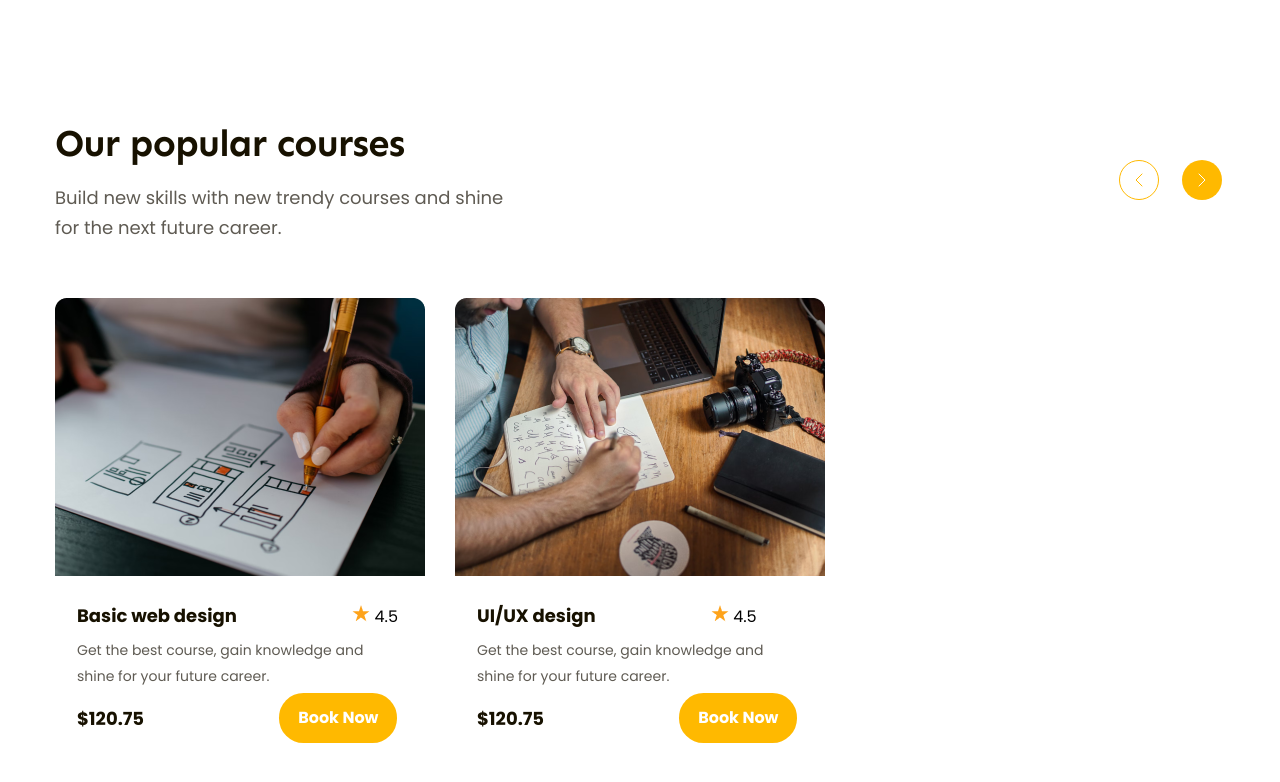
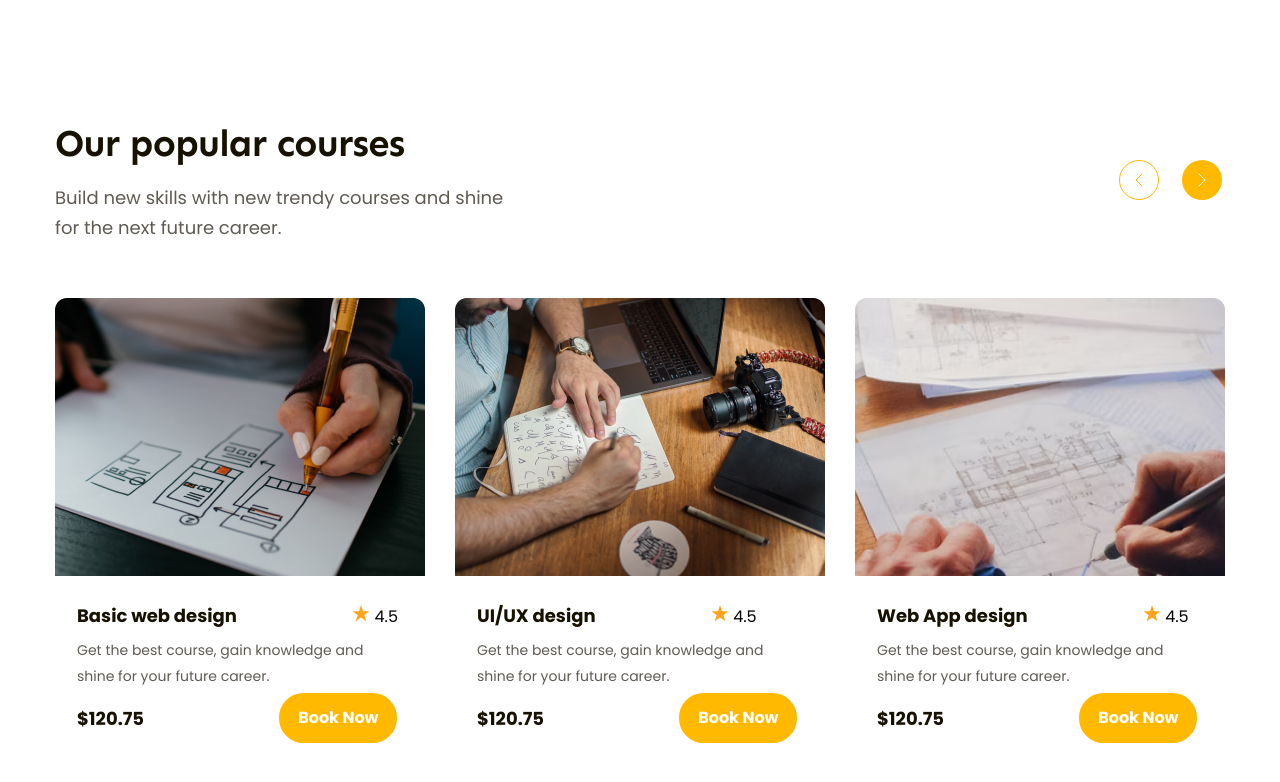
Before and after one commit to ino1023200/html-css-Project02, a plain HTML site: page index.html in a window 1280 px wide. Shown: the part 1067-1849 px from the top of the page. Drawn offline with Linux system fonts and the light colour scheme.

Commit message:
xóa comment

```diff
--- a/index.html
+++ b/index.html
@@ -203,7 +203,7 @@
               </li>
               <!-- item3 -->
 
-              <!-- <li class="item">
+              <li class="item">
                 <div class="item-img">
                   <img src="./assets/img/appdesign.png" alt="development" />
                 </div>
@@ -224,7 +224,8 @@
                     <a href="#!" class="btn">Book Now</a>
                   </div>
                 </div>
-              </li> -->
+              </li>
+              <!-- xóa comment -->
             </ul>
           </div>
         </div>
```
